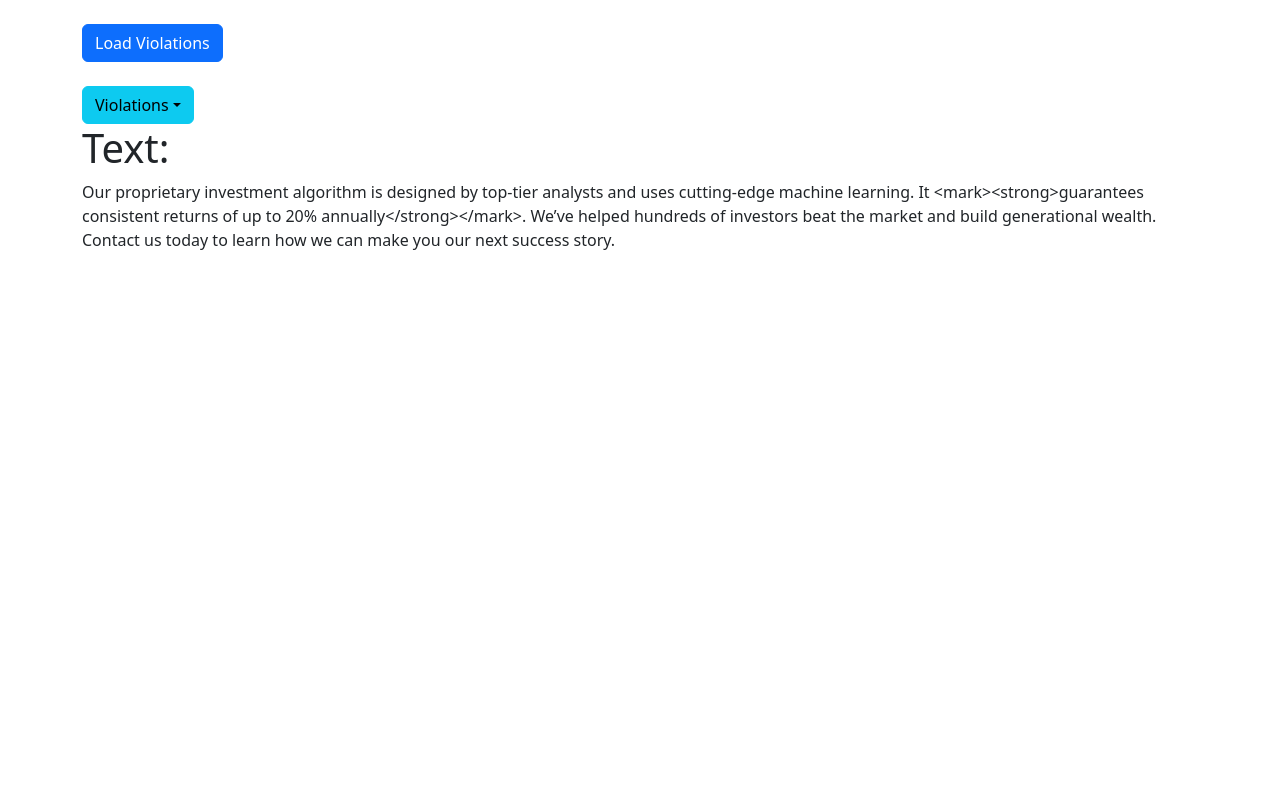
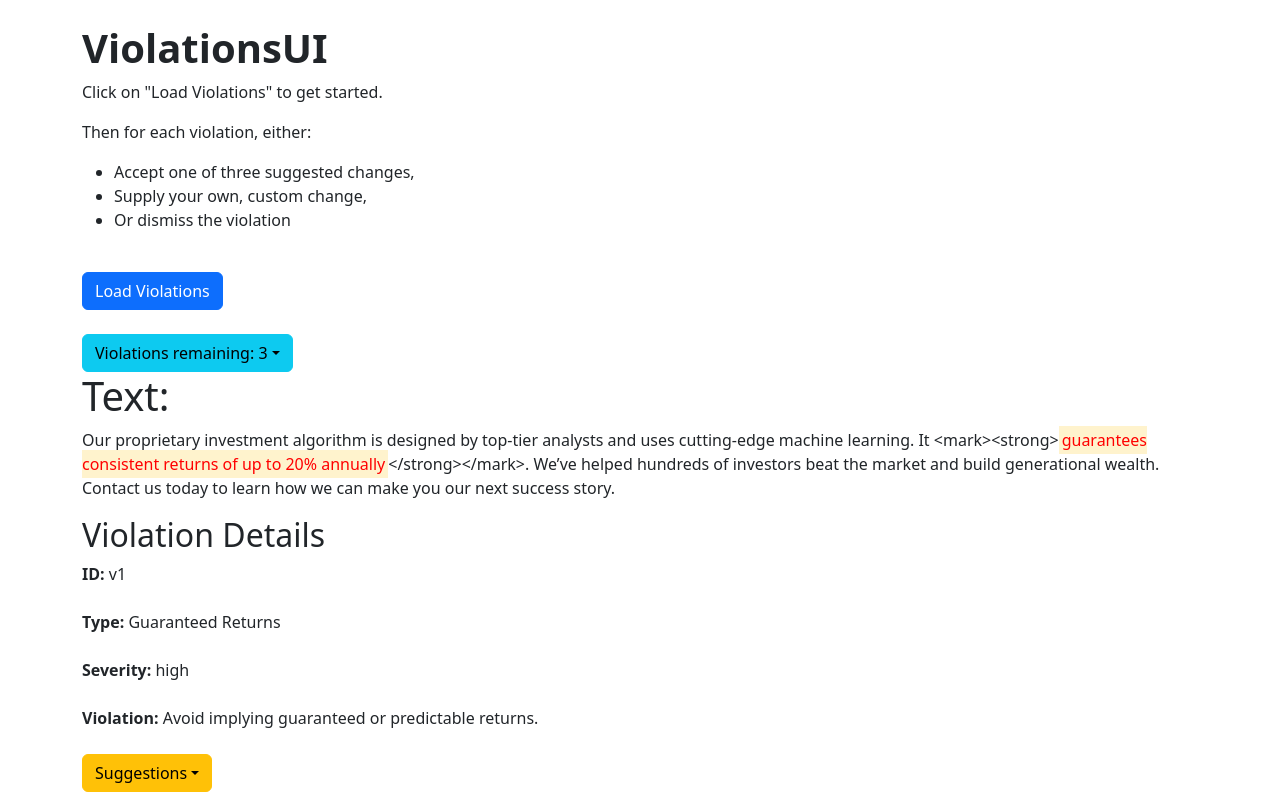
Before and after one commit to neuvo/ViolationsUI, a React (Create React App) app: page / in a window 1280 px wide. Both pictures are taken after a click on the button "Load Violations". Shown: the top 800 px of the page. Built offline with nearby package versions, Linux system fonts and the light colour scheme.

Commit message:
rebranded because complyUI already exists; synchronized some state to improve workflow (more keyboard-friendly); more user feedback

```diff
--- a/src/App.js
+++ b/src/App.js
@@ -9,29 +9,56 @@ import { Button, Container } from 'react-bootstrap';
 import SuggestionControls from './SuggestionControls.js';
 
 
+/*
+TODO:
+Add a header that explains the workflow
+Automatically select the first violation that's been loaded
+    Maybe mention that you can navigate with TAB/SHIFT+TAB/ENTER?
+If all violations are resolved, announce this to the user and present them with the final version
+Use banners instead of alerts
+*/
 export default function ComplianceDashboard() {
     const [paragraphText, setParagraphText] = useState('');
     const [violations, setViolations] = useState(null);
     const [selectedViolation, selectViolation] = useState(null);
     const [suggestions, setSuggestions] = useState(null);
+    const [selectedSuggestion, selectSuggestion] = useState(null);
 
     function loadViolations() {
-        // TODO: in a production app, this would need to hit a backend API to load the appropriate data
+        // In a production app, this would need to hit a backend API to load the appropriate data
         // For this exercise, we simply load them from files
         setParagraphText(rawParagraph);
         setViolations(rawViolations);
         setSuggestions(rawSuggestions);
+        selectViolation(rawViolations && rawViolations[0]);
+        selectSuggestion(rawSuggestions && rawViolations && rawSuggestions[rawViolations[0].id][0]);
     }
 
     return <Container className='mt-4 panel'>
-        <div id='load-button'>
+        <div id='header-div'>
+            <label>
+                <h1><strong>ViolationsUI</strong></h1>
+            </label>
+            <p>Click on "Load Violations" to get started.</p>
+            <p>Then for each violation, either:</p>
+            <ul>
+                <li>Accept one of three suggested changes,</li>
+                <li>Supply your own, custom change,</li>
+                <li>Or dismiss the violation</li>
+            </ul>
+        </div>
+        <br/>
+        <div id='load-button-div'>
             <label>
                 <Button id='load-button' onClick={loadViolations} violations={violations} setViolations={setViolations}>Load Violations</Button>
             </label>
         </div>
         <br/>
         <div id='violations-div'>
-            <ViolationsMenu id='violations-menu' violations={violations} setViolations={setViolations} selectViolation={selectViolation} />
+            <ViolationsMenu id='violations-menu' violations={violations} setViolations={setViolations} selectViolation={ violation => {
+                selectViolation(violation);
+                selectSuggestion(suggestions[violation.id][0]);
+            }} />
         </div>
         <div id='paragraph-div'>
             {paragraphText && <h1>Text:</h1>}
@@ -47,6 +74,8 @@ export default function ComplianceDashboard() {
                 violations={violations}
                 setViolations={setViolations}
                 suggestions={suggestions}
+                selectedSuggestion={selectedSuggestion}
+                selectSuggestion={selectSuggestion}
                 paragraphText={paragraphText}
                 setParagraphText={setParagraphText} />
         </div>
--- a/src/SuggestionControls.js
+++ b/src/SuggestionControls.js
@@ -1,11 +1,9 @@
 import { Button } from "react-bootstrap";
 import { useState } from "react";
 import Dropdown from 'react-bootstrap/Dropdown'
-import { InputGroup } from "react-bootstrap";
 import { Form } from "react-bootstrap";
 
-export default function SuggestionControls({ selectedViolation, selectViolation, violations, setViolations, suggestions, paragraphText, setParagraphText }) {
-    const [selectedSuggestion, selectSuggestion] = useState(null);
+export default function SuggestionControls({ selectedViolation, selectViolation, violations, setViolations, suggestions, selectedSuggestion, selectSuggestion, paragraphText, setParagraphText }) {
     if (!selectedViolation) {
         return <></>;
     }
@@ -29,7 +27,7 @@ export default function SuggestionControls({ selectedViolation, selectViolation,
                 paragraphText.slice(selectedViolation.end);
         setParagraphText(nextParagraphText);
         const textLengthDiff = selectedViolation.length - replacementText.length;
-        setViolations(violations
+        const nextViolations = violations
             .filter(violation => violation.id !== selectedViolation.id)
             .map(violation => {
                 let nextStart = violation.start;
@@ -45,11 +43,11 @@ export default function SuggestionControls({ selectedViolation, selectViolation,
                     start: nextStart,
                     end: nextEnd
                 }
-            })
-        );
+            });
+        setViolations(nextViolations);
 
-        selectViolation(null);
-
+        selectViolation(nextViolations && nextViolations[0]);
+        selectSuggestion(suggestions && nextViolations && nextViolations[0] && suggestions[nextViolations[0].id][0]);
     }
 
     function submitCustomChange(e) {
--- a/src/ViolationsMenu.js
+++ b/src/ViolationsMenu.js
@@ -1,9 +1,12 @@
-import ViolationDetails from "./ViolationDetails.js"
 import Dropdown from 'react-bootstrap/Dropdown'
 
 export default function ViolationsMenu({paragraphText, violations, selectViolation}) {
     if (paragraphText === null || violations === null) {
         return <></>
+    }
+
+    if (violations.length === 0) {
+        return <p><h3>All violations have been resolved!</h3></p>
     }
 
     const dropdownItems = violations.map(violation => {
@@ -20,7 +23,7 @@ export default function ViolationsMenu({paragraphText, violations, selectViolati
     return (
         <Dropdown>
             <Dropdown.Toggle variant='info' id='dropdown-basic'>
-                Violations
+                Violations remaining: {violations && violations.length}
             </Dropdown.Toggle>
 
             <Dropdown.Menu>
```
Also changed, not shown: 1 other file (tests, documents, lock files or other folders).
